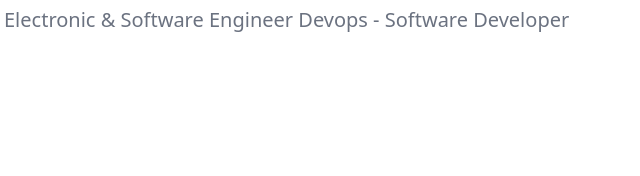
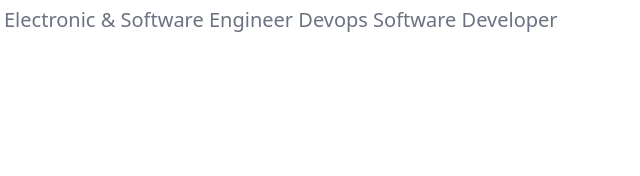
Before and after one commit to marcelohumerez/async-landing, a website: page src/index.html in a window 1280 px wide. Shown: the part 310-486 px from the top of the page, 28-668 px from the left. Drawn offline with nearby package versions, Linux system fonts and the light colour scheme; no server answers.

Commit message:
actualizacion
npm run deploy

```diff
--- a/src/index.html
+++ b/src/index.html
@@ -45,7 +45,7 @@
             <p
               class="mt-3 text-base text-gray-500 sm:mt-5 sm:text-lg sm:max-w-xl sm:mx-auto md:mt-5 md:text-xl lg:mx-0">
               Electronic & Software Engineer
-              Devops - Software Developer </p>
+              Devops Software Developer </p>
           </div>
         </main>
       </div>
```
